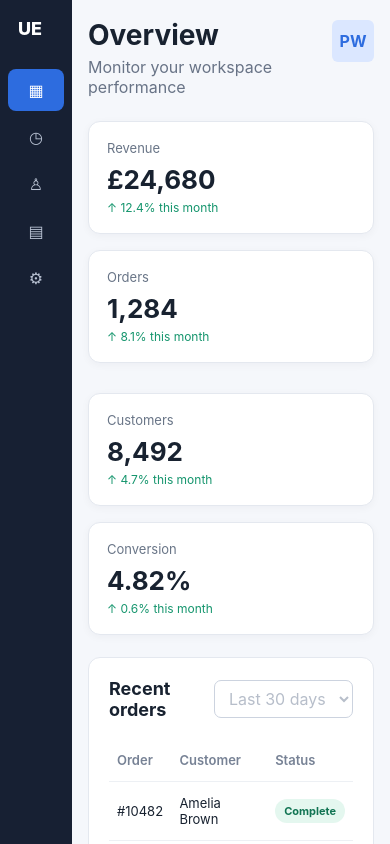
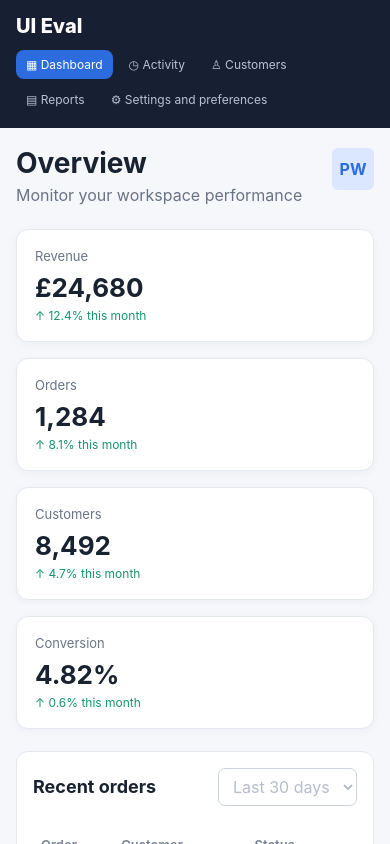
Before and after one commit to piotr-wieruszewski/ui-bug-evaluation, a React (Vite) app: page / in a window 390 px wide. Shown: the top 844 px of the page. Built offline with nearby package versions, Linux system fonts and the light colour scheme.

Commit message:
2. Layout fixes on mobile

```diff
--- a/src/styles.css
+++ b/src/styles.css
@@ -201,24 +201,71 @@ th { color: #778295; font-weight: 600; }
 .toast.visible { opacity: 1; transform: translateY(0); }
 
 @media (max-width: 800px) {
+  .app {
+    flex-direction: column;
+  }
   .sidebar {
-    width: 72px;
-    flex-basis: 72px;
-    padding: 18px 8px;
-    overflow-x: hidden;
+    width: 100%;
+    flex: 0 0 auto;
+    padding: 16px 20px;
   }
-  .logo { font-size: 0; }
-  .logo::after { content: "UE"; font-size: 18px; }
-  .nav-item { font-size: 0; text-align: center; white-space: nowrap; }
-  .nav-item::first-letter { font-size: 16px; }
-  .main { padding: 20px 16px; }
-  .cards { grid-template-columns: repeat(2, minmax(0, 1fr)); }
-  .content { grid-template-columns: 1fr; }
+  .logo {
+    margin: 0 0 12px;
+  }
+  .sidebar nav {
+    display: flex;
+    flex-wrap: wrap;
+    gap: 8px;
+  }
+  .nav-item {
+    margin: 0;
+    padding: 8px 12px;
+    font-size: 13px;
+    white-space: nowrap;
+  }
+  .main {
+    padding: 20px 16px;
+  }
+  .cards {
+    grid-template-columns: repeat(2, minmax(0, 1fr));
+  }
+  .cards .card:nth-child(3) {
+    margin-top: 0;
+  }
+  .content {
+    grid-template-columns: 1fr;
+  }
 }
 
 @media (max-width: 480px) {
-  .cards { grid-template-columns: 1fr; }
-  .topbar { align-items: flex-start; }
-  .avatar { margin-left: 12px; flex-shrink: 0; }
-  th:nth-child(3), td:nth-child(3) { display: none; }
+  .sidebar {
+    padding: 14px 16px;
+  }
+  .sidebar nav {
+    gap: 6px;
+  }
+  .nav-item {
+    padding: 7px 10px;
+    font-size: 12px;
+  }
+  .cards {
+    grid-template-columns: 1fr;
+  }
+  .topbar {
+    align-items: flex-start;
+  }
+  .avatar {
+    margin-left: 12px;
+    flex-shrink: 0;
+  }
+  .panel {
+    padding: 16px;
+  }
+  .panel-header {
+    flex-wrap: wrap;
+    gap: 8px;
+  }
+  th:nth-child(3), td:nth-child(3) {
+    display: none;
+  }
 }
```
